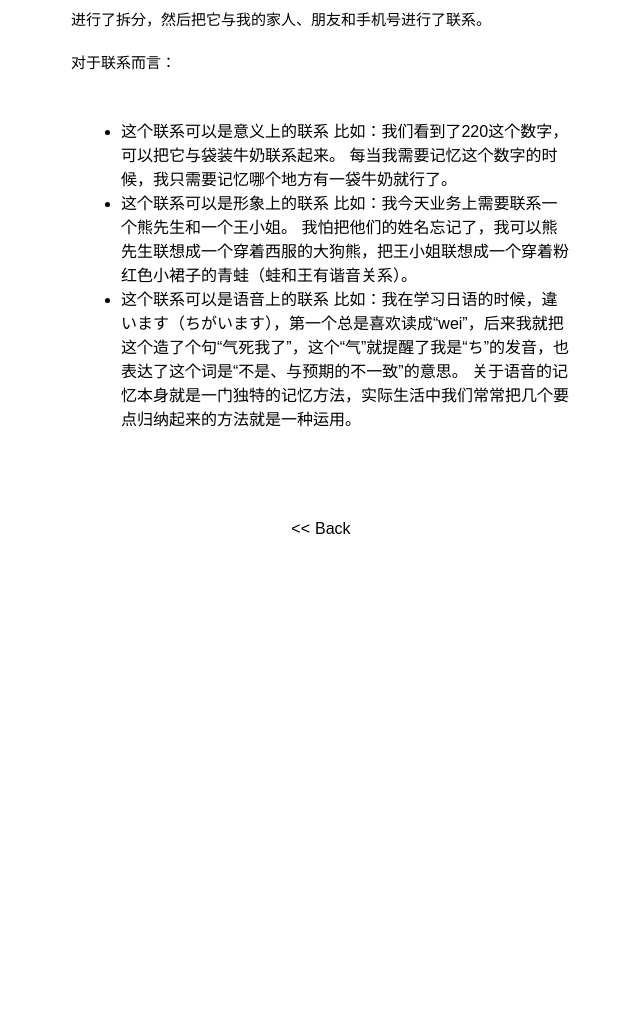
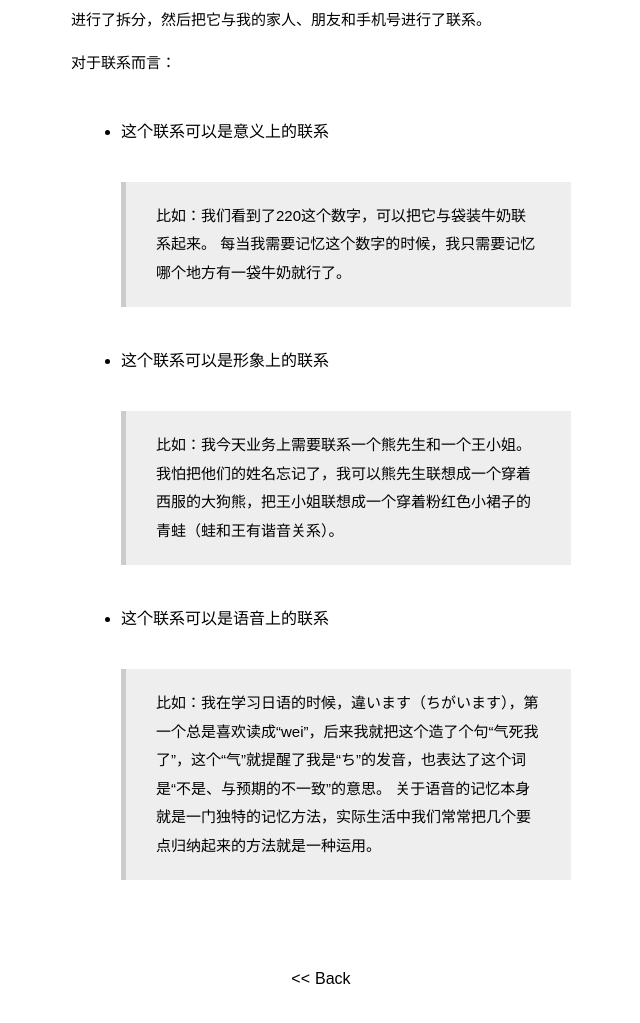
Before and after one commit to tudoubang/tudoubang.github.com, a Jekyll site: the page built from _posts/2015-11-09-[memory]-你也可以成为记忆大师.md, in a window 1280 px wide and 1400 px high, scrolled down 2091 px. Shown: the part 367-1390 px from the top of the window, without its empty margins (319-959 px from the left). Built offline with Jekyll 4.4.1, drawn with Linux system fonts in a browser that asks for light colours; some web fonts are replaced; before the commit the page ends 3041 px from its top, so only the background shows below that.

```diff
--- a/_posts/2015-11-09-[memory]-你也可以成为记忆大师.md
+++ b/_posts/2015-11-09-[memory]-你也可以成为记忆大师.md
@@ -48,11 +48,11 @@ updated: 2015-11-09 10:00
 对于联系而言：
 
 * 这个联系可以是意义上的联系
-比如：我们看到了220这个数字，可以把它与袋装牛奶联系起来。
+> 比如：我们看到了220这个数字，可以把它与袋装牛奶联系起来。
 每当我需要记忆这个数字的时候，我只需要记忆哪个地方有一袋牛奶就行了。
 * 这个联系可以是形象上的联系
-比如：我今天业务上需要联系一个熊先生和一个王小姐。
+> 比如：我今天业务上需要联系一个熊先生和一个王小姐。
 我怕把他们的姓名忘记了，我可以熊先生联想成一个穿着西服的大狗熊，把王小姐联想成一个穿着粉红色小裙子的青蛙（蛙和王有谐音关系）。
 * 这个联系可以是语音上的联系
-比如：我在学习日语的时候，違います（ちがいます），第一个总是喜欢读成“wei”，后来我就把这个造了个句“气死我了”，这个“气”就提醒了我是“ち”的发音，也表达了这个词是“不是、与预期的不一致”的意思。
+> 比如：我在学习日语的时候，違います（ちがいます），第一个总是喜欢读成“wei”，后来我就把这个造了个句“气死我了”，这个“气”就提醒了我是“ち”的发音，也表达了这个词是“不是、与预期的不一致”的意思。
 关于语音的记忆本身就是一门独特的记忆方法，实际生活中我们常常把几个要点归纳起来的方法就是一种运用。
```
